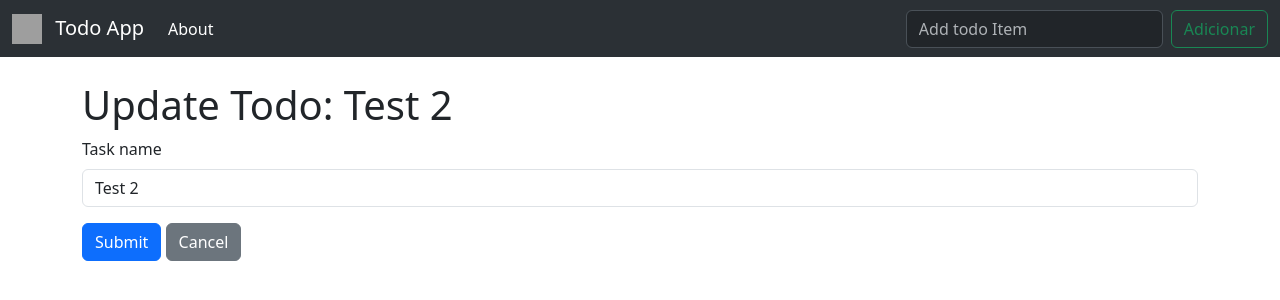
After one commit to GuilhermeLuan/Projeto-NovasTecnologias-AT1, a Django app: page /update/25/ in a window 1280 px wide. The commit adds this page. Shown: the top 300 px of the page. Run offline with Django 5.2, Linux system fonts and the light colour scheme; data comes from the database, SQL or seed files in the repository; both versions use the stored data as it was after the commit; grey boxes are pictures that could not be loaded.

Commit message:
feat: add update functionality for todos with new update page and link integration

```diff
--- /dev/null
+++ b/todoApp/todo_list/Templates/update.html
@@ -0,0 +1,15 @@
+{% extends 'base.html' %}
+
+{% block content %}
+    <h1>Update Todo: {{ todo.title }}</h1>
+
+    <form method="post">
+        {% csrf_token %}
+        <div class="mb-3">
+            <label for="id_title" class="form-label">Task name</label>
+            <input type="text" class="form-control" id="id_title" name="title" placeholder="Task name" value="{{ todo.title }}" required>
+        </div>
+        <button type="submit" class="btn btn-primary">Submit</button>
+        <a href="{% url 'home' %}" class="btn btn-secondary">Cancel</a>
+    </form>
+{% endblock %}
--- a/todoApp/todo_list/urls.py
+++ b/todoApp/todo_list/urls.py
@@ -7,4 +7,5 @@ urlpatterns = [
     path('delete/<int:id>/', views.delete, name='delete'),
     path('done/<int:id>/', views.done, name='done'),
     path('undone/<int:id>/', views.undone, name='undone'),
+    path('update/<int:id>/', views.update, name='update'),
 ]
```
Also changed, not shown: todoApp/todo_list/Templates/home.html (+9 -8 lines), todoApp/db.sqlite3.
